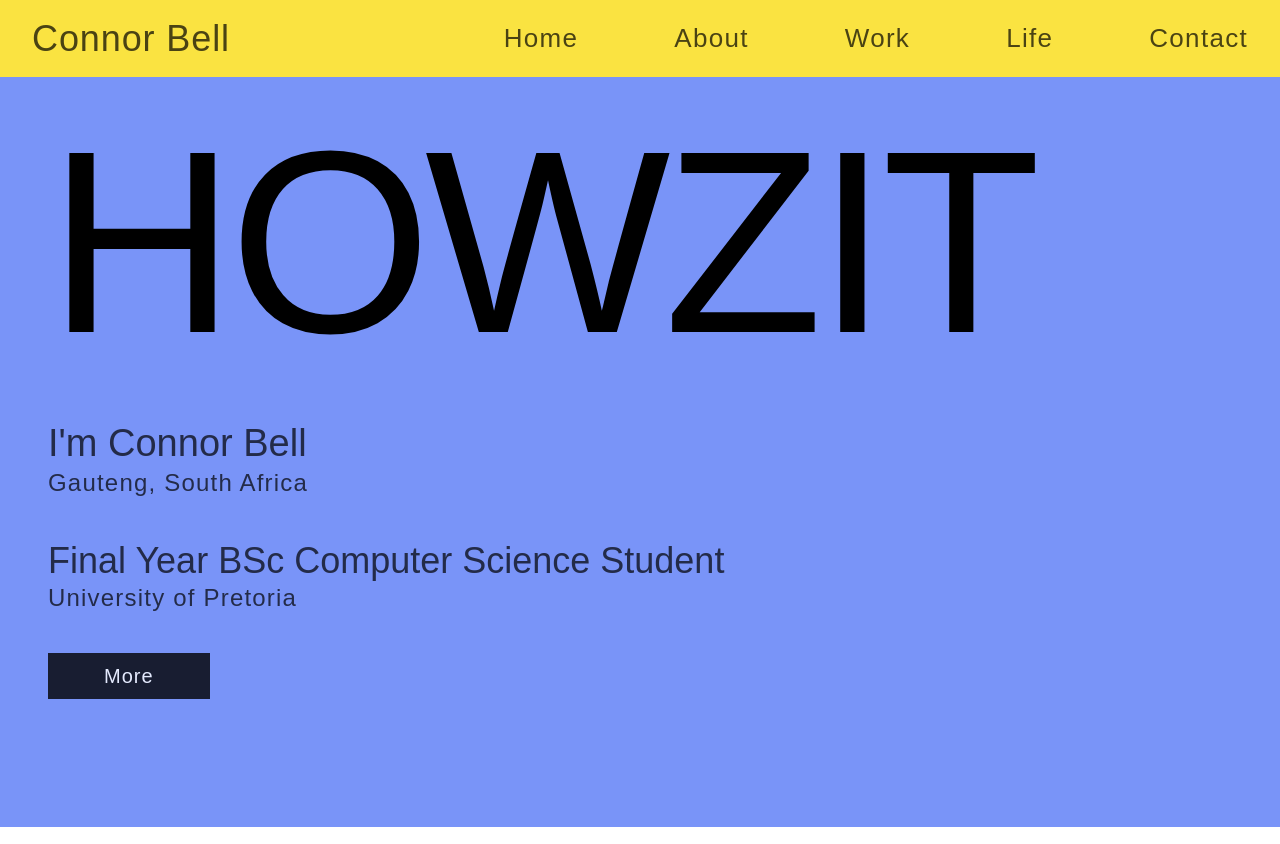
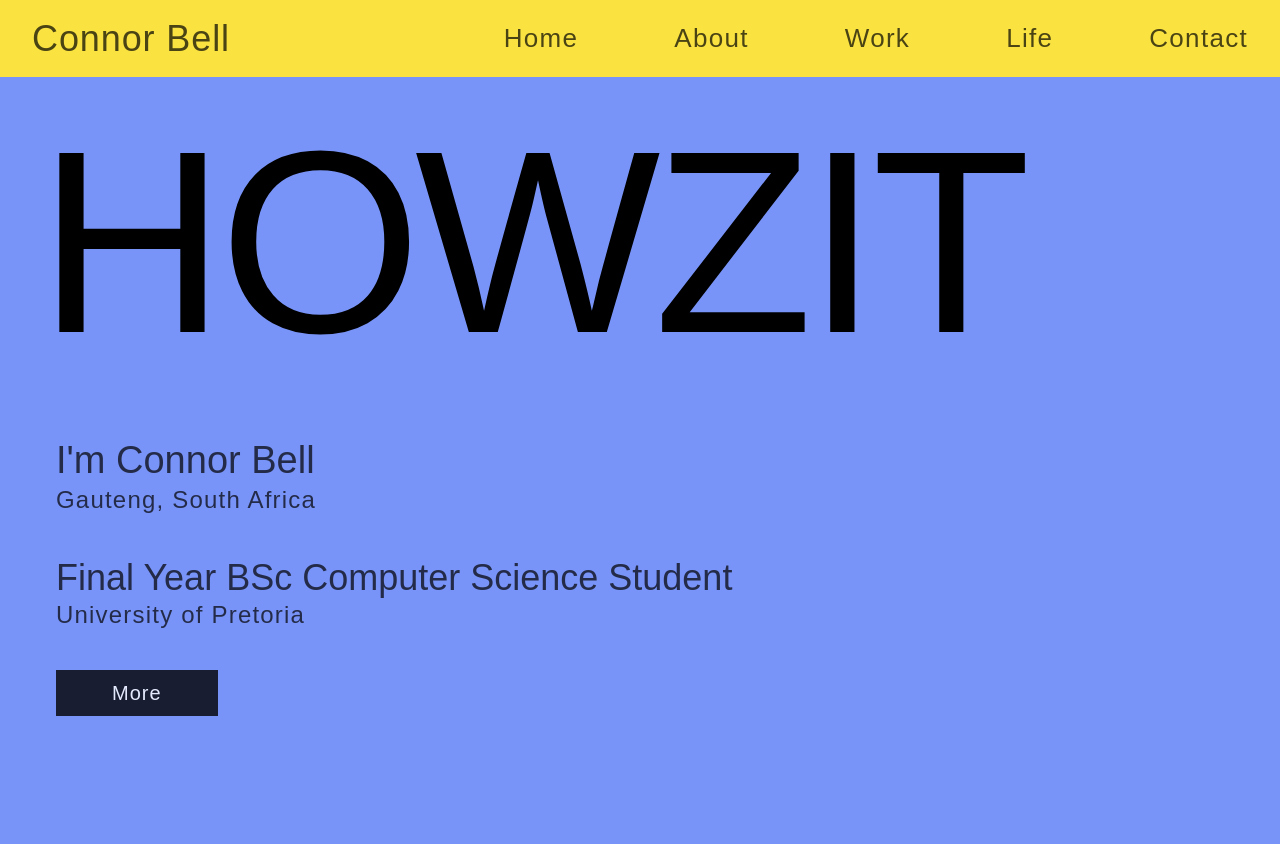
Before and after one commit to u24569608/Connor_Bell_CO_ZA, a Next.js app in the folder site/: page / in a window 1280 px wide. Built offline with nearby package versions, Linux system fonts and the light colour scheme; a web font is replaced by a local one.

Commit message:
Fixing Alignment in Hero Section

```diff
--- a/site/components/Hero.tsx
+++ b/site/components/Hero.tsx
@@ -9,23 +9,23 @@ export default function Hero() {
       className="w-full bg-[rgb(121,148,248)]"
     >
       {/* Container aligned with navbar */}
-      <div className="w-full max-w-[1400px] mx-auto px-6 md:px-8 lg:px-12">
+      <div className="w-full px-14">
 
         {/* Top spacing */}
-        <div className="pt-20 md:pt-24 lg:pt-28">
+        <div className="pt-16 md:pt-18 lg:pt-20">
 
           {/* HOWZIT */}
           <h1 className="
             text-[120px] md:text-[210px] lg:text-[260px]
-            leading-none
+            leading-tight
             tracking-tight
-            text-black
+            text-black -ml-[18px]
           ">
             HOWZIT
           </h1>
 
           {/* Space below HOWZIT */}
-          <div className="mt-8 md:mt-10 lg:mt-12">
+          <div className="mt-4 md:mt-6 lg:mt-8">
 
             {/* I'm Connor Bell */}
             <div className="text-[32px] md:text-[36px] lg:text-[38px] leading-tight opacity-70 text-black">
```
